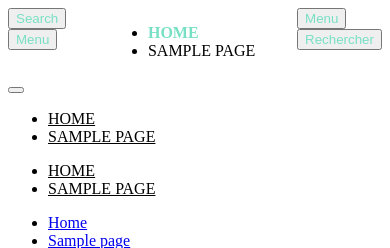
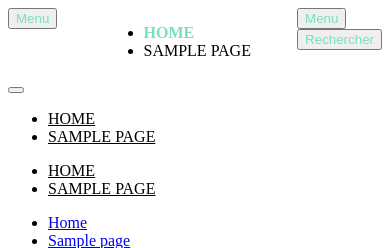
Before and after one commit to LouGrom/Baskethique, a WordPress theme: template content/themes/twentytwenty-child/index.php in a window 390 px wide. Shown: the top 248 px of the page. Run offline with PHP 8.4 and a stand-in for WordPress, Linux system fonts and the light colour scheme; the site name, menu and one post (Sample post) are stand-ins, and other content is empty.

Commit message:
remove mobile search

```diff
--- a/content/themes/twentytwenty-child/header.php
+++ b/content/themes/twentytwenty-child/header.php
@@ -41,20 +41,7 @@
 					// Check whether the header search is activated in the customizer.
 					$enable_header_search = get_theme_mod( 'enable_header_search', true );
 
-					if ( true === $enable_header_search ) {
-
-						?>
-
-						<button class="toggle search-toggle mobile-search-toggle" data-toggle-target=".search-modal" data-toggle-body-class="showing-search-modal" data-set-focus=".search-modal .search-field" aria-expanded="false">
-							<span class="toggle-inner">
-								<span class="toggle-icon">
-									<?php twentytwenty_the_theme_svg( 'search' ); ?>
-								</span>
-								<span class="toggle-text"><?php _e( 'Search', 'twentytwenty' ); ?></span>
-							</span>
-						</button><!-- .search-toggle -->
-
-					<?php } ?>
+					?>
 
 					<div class="header-titles">
 
```
